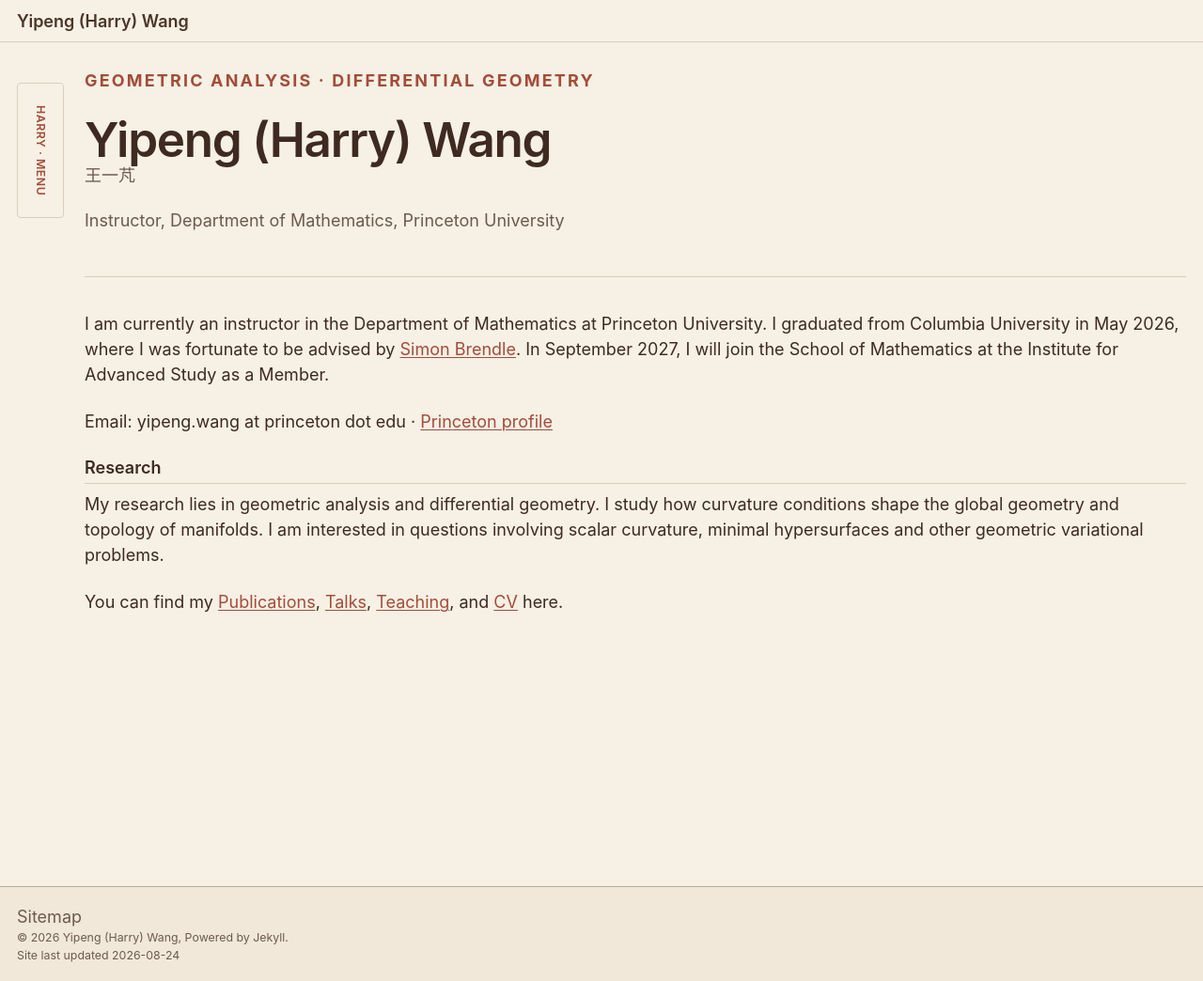
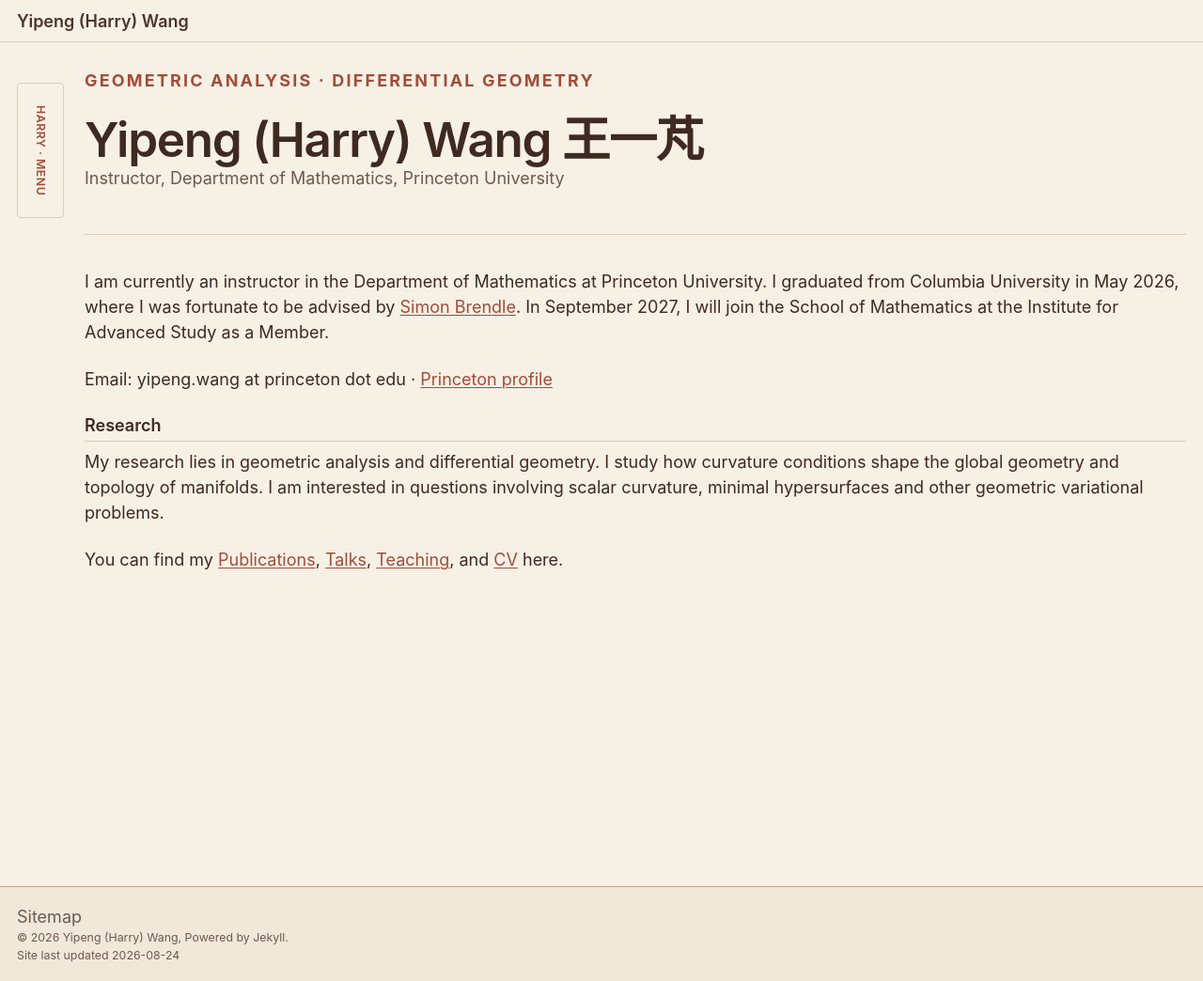
Before and after one commit to ypharry/ypharry.github.io, a Jekyll site: the page built from _pages/about.md, in a window 1280 px wide and 1044 px high. Shown: the whole window at 94% size. Built offline with Jekyll 4.4.1, drawn with Linux system fonts in a browser that asks for light colours; a script that is not in the unit is left out.

Commit message:
Place Chinese name beside English name

```diff
--- a/_pages/about.md
+++ b/_pages/about.md
@@ -10,8 +10,7 @@ redirect_from:
 
 <header class="home-intro">
   <p class="home-intro__eyebrow">Geometric analysis · Differential geometry</p>
-  <h1>Yipeng (Harry) Wang</h1>
-  <p class="home-intro__chinese">王一芃</p>
+  <h1>Yipeng (Harry) Wang 王一芃</h1>
   <p class="home-intro__role">Instructor, Department of Mathematics, Princeton University</p>
 </header>
 
--- a/_sass/layout/_profile.scss
+++ b/_sass/layout/_profile.scss
@@ -63,13 +63,6 @@ $profile-panel-width: 15rem;
   font-weight: 600;
   letter-spacing: -0.025em;
   line-height: 1.05;
-}
-
-.home-intro__chinese {
-  margin: 0.35rem 0 0;
-  color: var(--global-text-color-light);
-  font-size: $type-size-4;
-  line-height: 1.2;
 }
 
 .home-intro__role {
```
